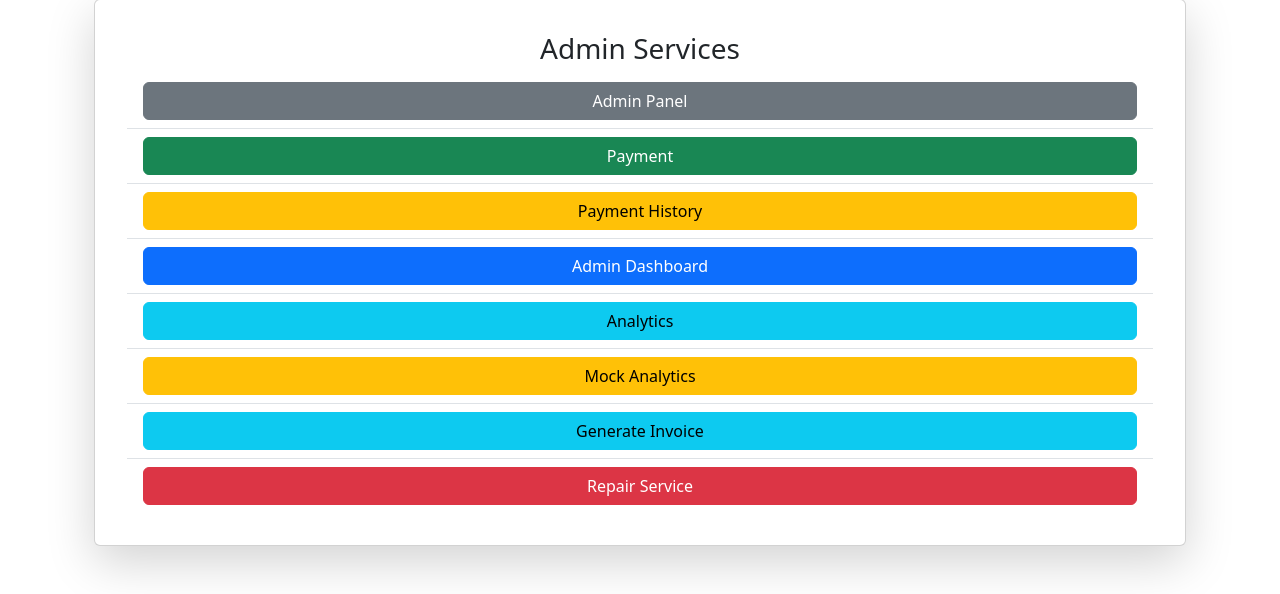
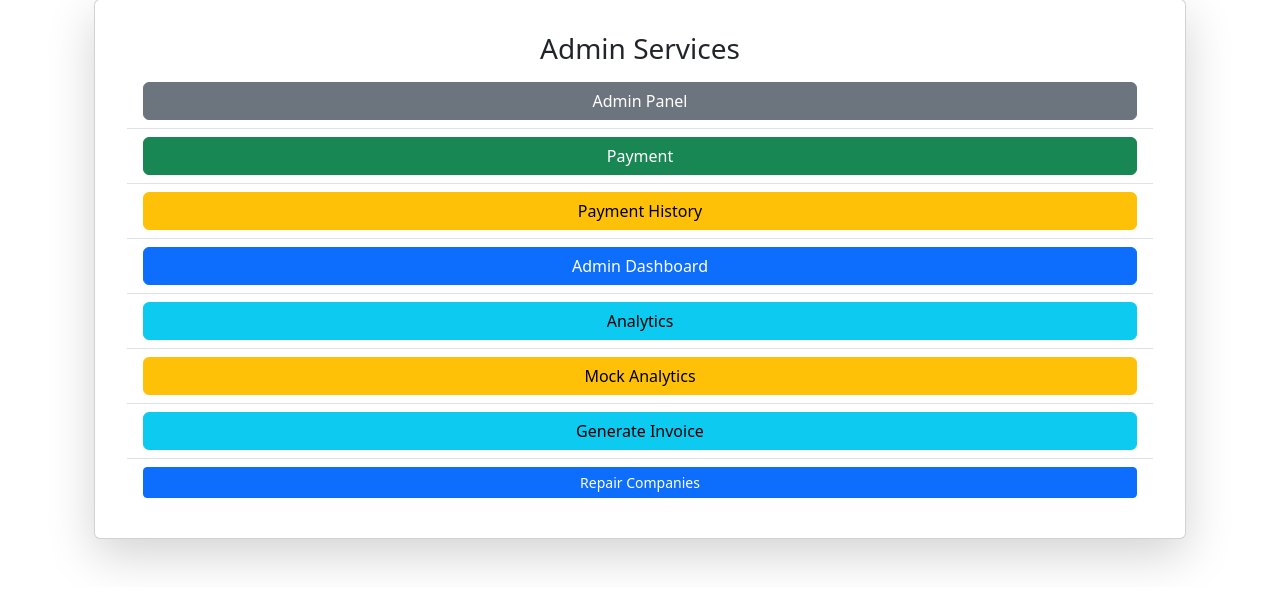
Before and after one commit to serhansarac/ShipRepairPlatform60, a Django app: page / in a window 1280 px wide, after a click on "Admin". Shown: the part 265-859 px from the top of the page. After the commit the page ends 833 px from the top, so only its background shows below. Run offline with Django 5.2, Linux system fonts and the light colour scheme; parts of the project's set-up code (start-up, migrations or seed data) failed here and were passed over.

Commit message:
Updated home page layout and moved Repair Companies under Admin Services

```diff
--- a/core/templates/base.html
+++ b/core/templates/base.html
@@ -51,7 +51,7 @@
                     <li class="list-group-item p-1"><a href="{% url 'analytics' %}" class="btn btn-info btn-sm w-100">Analytics</a></li>
                     <li class="list-group-item p-1"><a href="{% url 'mock_analytics' %}" class="btn btn-warning btn-sm w-100">Mock Analytics</a></li>
                     <li class="list-group-item p-1"><a href="{% url 'invoice' %}" class="btn btn-info btn-sm w-100">Generate Invoice</a></li>
-                    <li class="list-group-item p-1"><a href="{% url 'repair_service' %}" class="btn btn-danger btn-sm w-100">Repair Service</a></li>
+                    <li class="list-group-item p-1"><a href="{% url 'repair_companies' %}" class="btn btn-info w-100">Repair Companies</a></li>
                 </ul>
             </div>
         </div>
--- a/core/templates/core/home.html
+++ b/core/templates/core/home.html
@@ -26,7 +26,7 @@
                     <li class="list-group-item"><a href="{% url 'analytics' %}" class="btn btn-info w-100">Analytics</a></li>
                     <li class="list-group-item"><a href="{% url 'mock_analytics' %}" class="btn btn-warning w-100">Mock Analytics</a></li>
                     <li class="list-group-item"><a href="{% url 'invoice' %}" class="btn btn-info w-100">Generate Invoice</a></li>
-                    <li class="list-group-item"><a href="/admin/core/companyservice/" class="btn btn-danger w-100">Repair Service</a></li>
+                    <li class="list-group-item"><a href="{% url 'repair_companies' %}" class="btn btn-primary btn-sm w-100">Repair Companies</a></li>
                 </ul>
             </div>
         </div>
```
